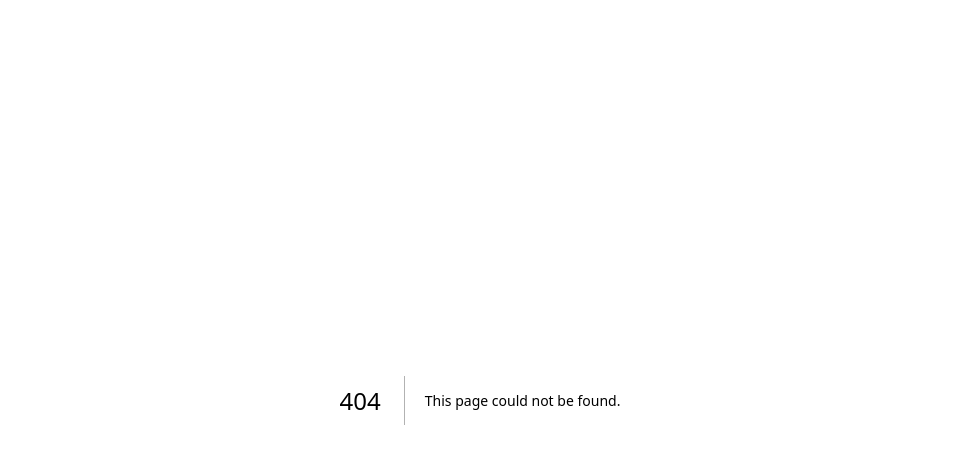
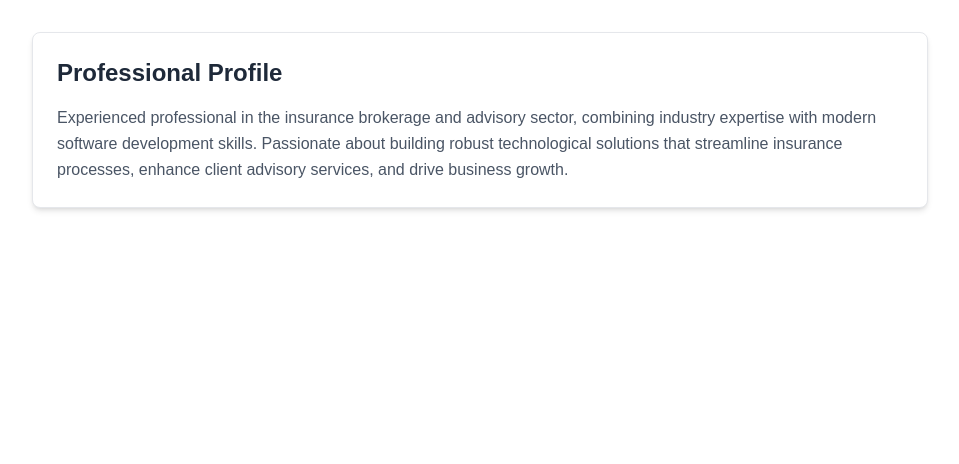
Before and after one commit to Segundoav/wdd430-portfolio, a Next.js app: page /wdd430-portfolio/about in a window 1280 px wide. Before the commit this address had no page. Shown: the top 464 px of the page, without its empty margins (160-1119 px from the left). Built offline with nearby package versions, Linux system fonts and the light colour scheme.

Commit message:
Complete portfolio with About page and API route

```diff
--- /dev/null
+++ b/app/about/page.tsx
@@ -0,0 +1,10 @@
+export default function About() {
+  return (
+    <section className="max-w-4xl mx-auto p-6 mt-8 bg-white rounded-lg shadow-md border border-gray-200">
+      <h3 className="text-2xl font-bold text-gray-800 mb-4">Professional Profile</h3>
+      <p className="text-gray-600 leading-relaxed">
+        Experienced professional in the insurance brokerage and advisory sector, combining industry expertise with modern software development skills. Passionate about building robust technological solutions that streamline insurance processes, enhance client advisory services, and drive business growth.
+      </p>
+    </section>
+  );
+}
--- /dev/null
+++ b/app/api/hello/route.ts
@@ -0,0 +1,3 @@
+export async function GET() {
+  return Response.json({ message: 'Hello from Next.js API!' });
+}
```
